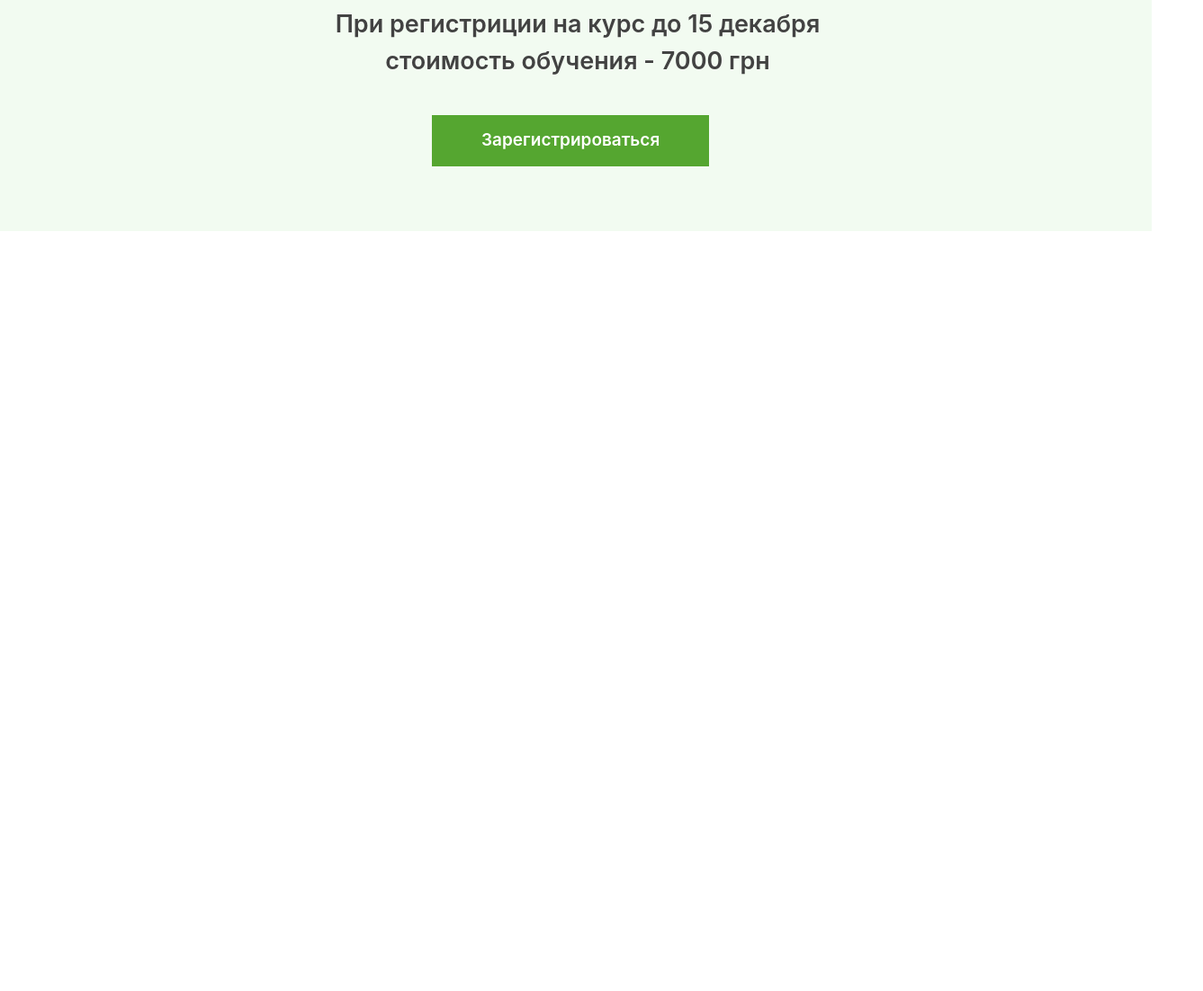
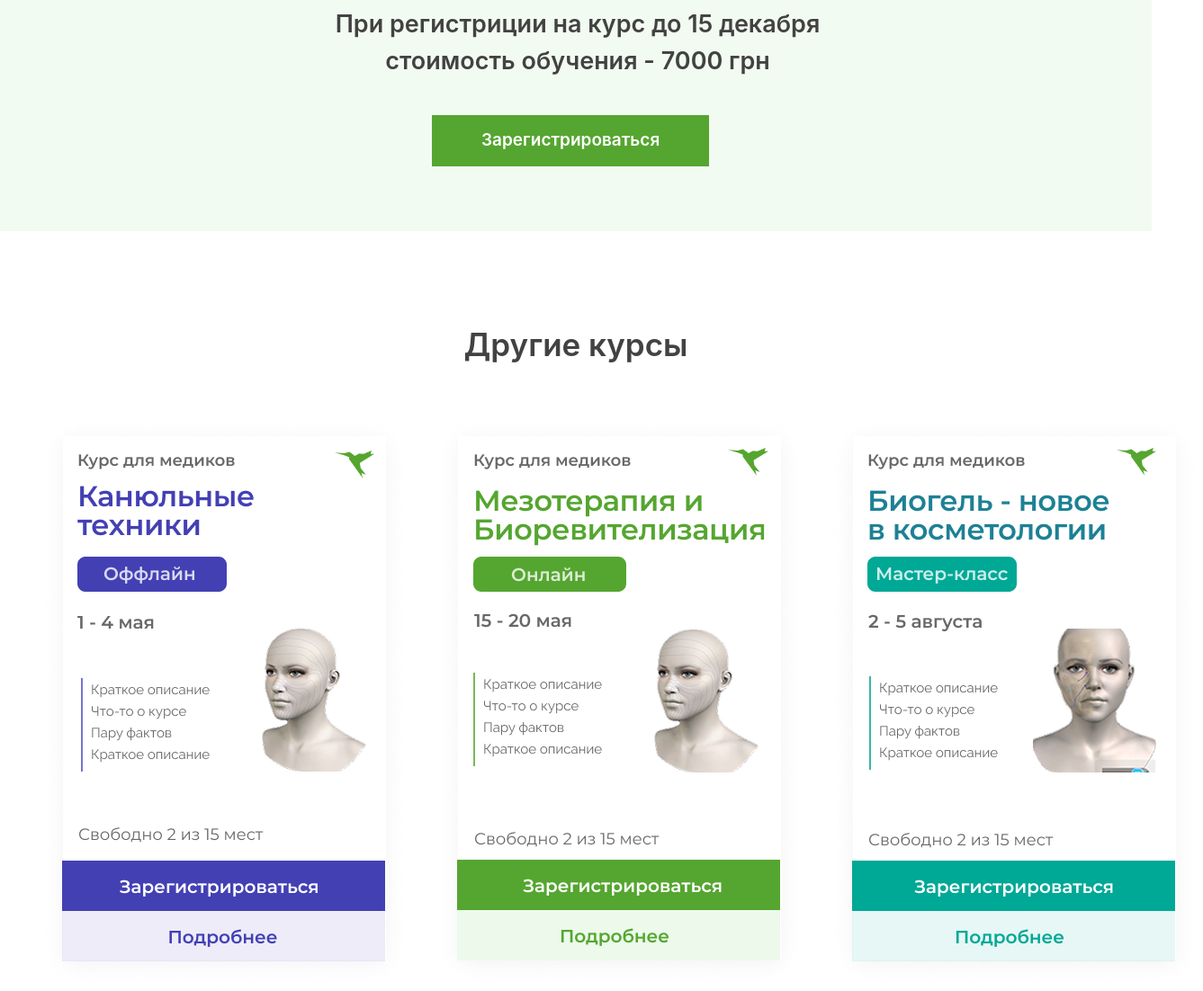
Before and after one commit to Abubakr-63/group-project, a website: page src/Page5.html in a window 1280 px wide. Shown: the part 3177-4279 px from the top of the page at 90% size, 1337 px wide, since content can reach past the window. Before the commit the page ends 3434 px from the top, so only its background shows below. Drawn offline with nearby package versions, Linux system fonts and the light colour scheme; files that its build step writes are made by us from their sources.

Commit message:
section6

```diff
--- a/src/Page5.html
+++ b/src/Page5.html
@@ -226,9 +226,19 @@
       <section class="bg-[#F2FBF1]">
         <div class="max-w-[1200px] m-auto mt-[100px]">
             <p class="text-[42px] font-medium text-[#424242] text-center pt-[50px]">Ранняя регистрация</p>
-            <p class="text-[27px] font-semibold text-[#424242] lg:w-[604px] text-center lg:ml-[300px] mt-[10px] w-[400px] ml-[60px]">При регистриции на курс до 15 декабря стоимость обучения - 7000 грн</p>
+            <p class="text-[27px] font-semibold text-[#424242] lg:w-[604px] text-center lg:ml-[300px] mt-[10px] w-[400px] ml-[30px]">При регистриции на курс до 15 декабря стоимость обучения - 7000 грн</p>
             <button class="text-[19px] font-semibold text-white p-[14px_55px] bg-[#55A630] text-center lg:ml-[440px] mt-[40px] ml-[90px]">Зарегистрироваться</button>
         </div><br><br><br>
+      </section>
+      <section class="max-w-[1200px] m-auto">
+        <div>
+            <p class="text-[35px] font-semibold text-[#424242] text-center mt-[100px]">Другие курсы</p>
+            <div class="flex gap-[20px] lg:flex-row flex-col mt-[50px]">
+                <img src="./muhammad-img/карточка.png" alt="">
+                <img src="./muhammad-img/карточка онлайн.png" alt="">
+                <img src="./muhammad-img/карточка мастер-класс.png" alt="">
+            </div>
+        </div>
       </section>
     </main>
   </body>
```
